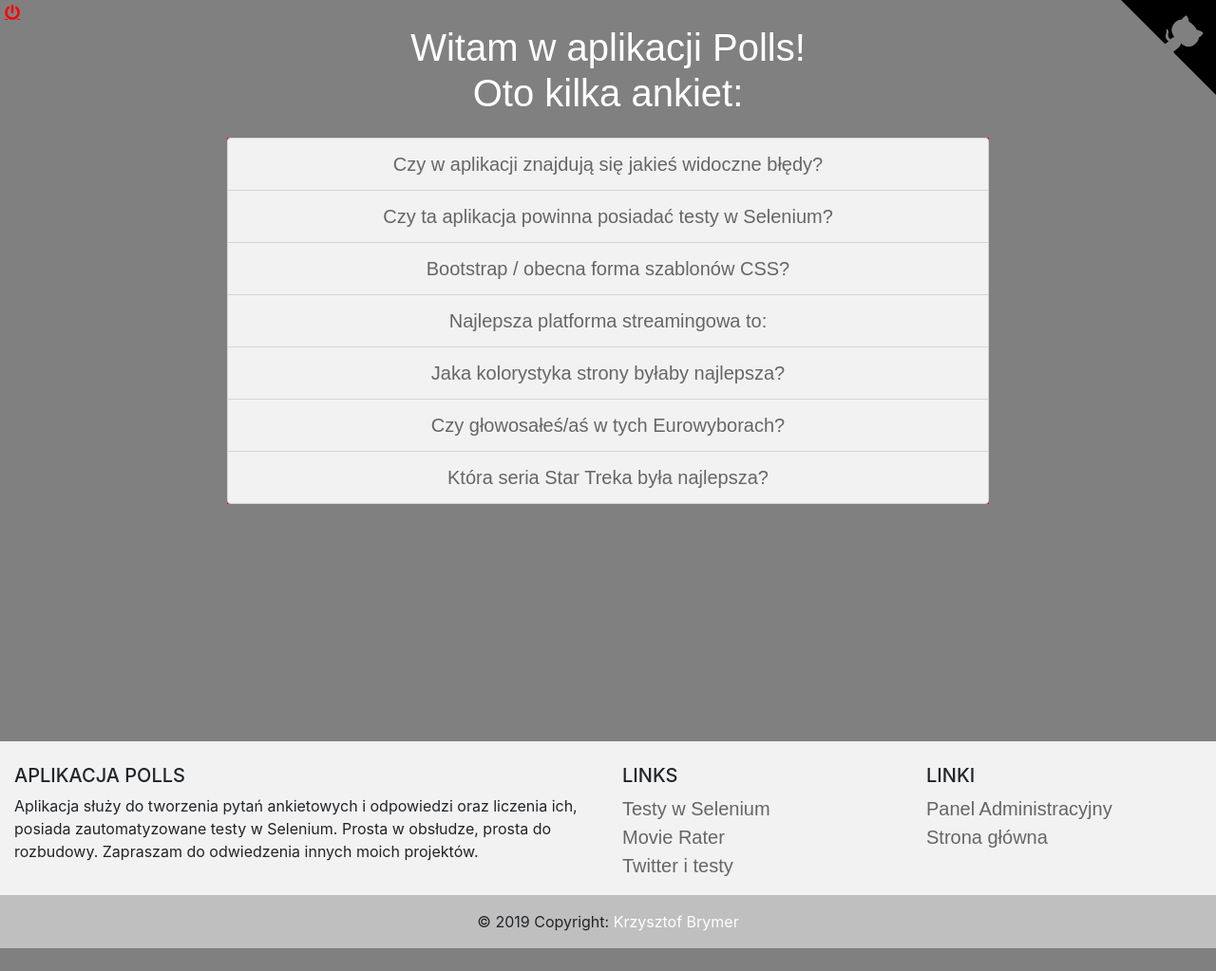
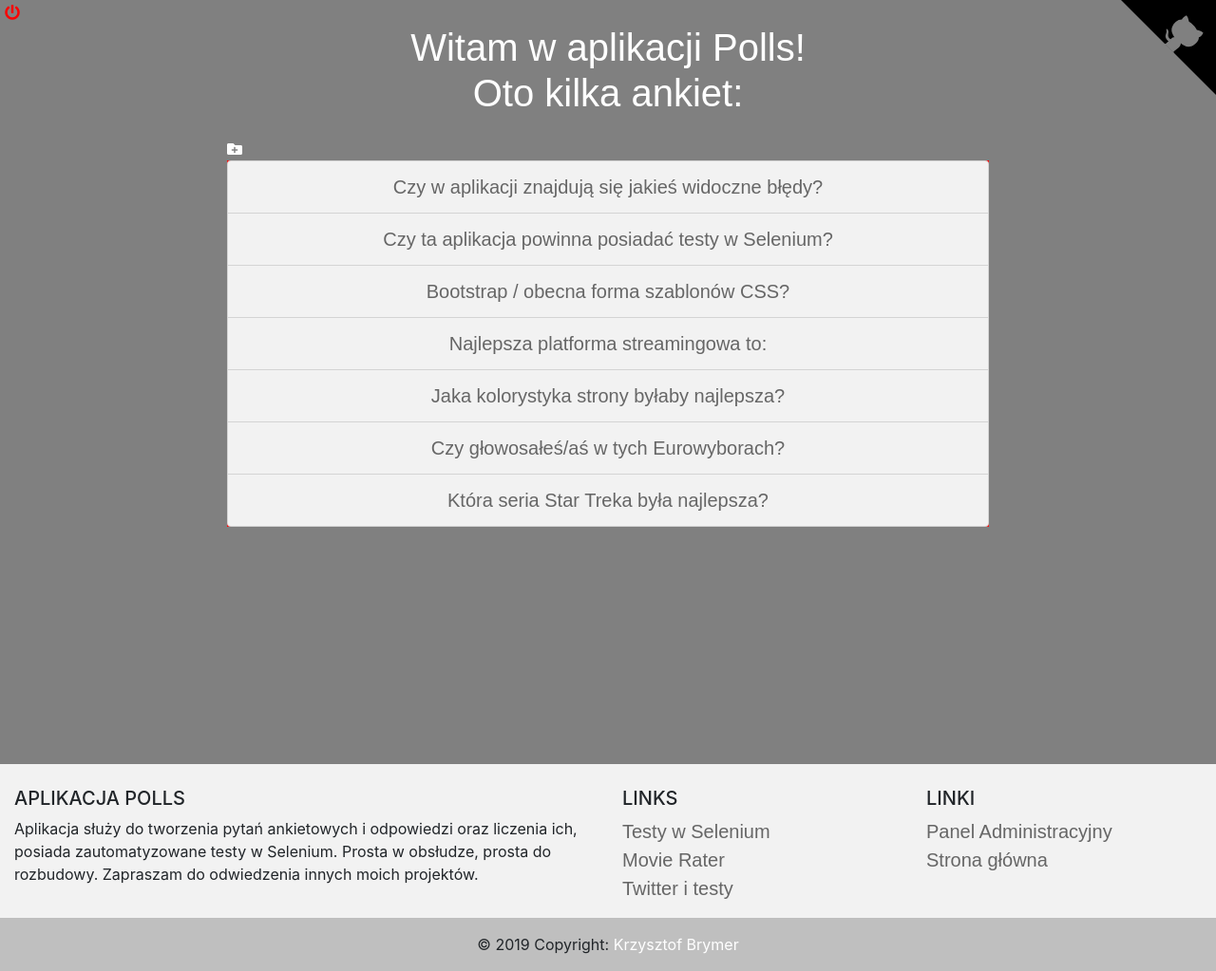
Before and after one commit to Sonny-skyez/Polls_Django_2.1, a Django app: page /polls/ in a window 1280 px wide. Shown: the whole page at 95% size. Before the commit the page ends 999 px from the top, so only its background shows below. Run offline with Django 3.2, Linux system fonts and the light colour scheme; data comes from the database, SQL or seed files in the repository; some libraries are stand-ins or nearby versions.

Commit message:
Added +question button, ready to deployment

```diff
--- a/polls/templates/polls/base.html
+++ b/polls/templates/polls/base.html
@@ -126,7 +126,7 @@
 
       <!-- Copyright -->
       <div class="footer-copyright text-center py-3">© 2019 Copyright:
-        <a href="https://github.com/Sonny-skyez" style="color: white;"> Krzysztof Brymer</a>
+        <a class="signature" href="https://github.com/Sonny-skyez"> Krzysztof Brymer</a>
       </div>
       <!-- Copyright -->
 
--- a/polls/templates/polls/index.html
+++ b/polls/templates/polls/index.html
@@ -9,6 +9,7 @@
 
         <h1 class="text-center">Witam w aplikacji Polls! <br/>Oto kilka ankiet:</h1>
 
+        <a class="fas fa-folder-plus" href="https://polls-application.herokuapp.com/admin/polls/question/add/"></a>
 
             {% if latest_question_list %}
 
--- a/static/polls/style.css
+++ b/static/polls/style.css
@@ -7,6 +7,7 @@ li a {
 
 li a:hover {
     color: black;
+    text-decoration: none;
 }
 
 
@@ -55,12 +56,6 @@ p1 {
 }
 
 
-.buttons {
-    width: 50%%;
-    margin: auto;
-}
-
-
 .list-group {
     width: 100%;
     background-color: red;
@@ -97,9 +92,33 @@ p1 {
 
 a.fa-power-off:hover {
     color: red;
+    text-decoration: none;
 }
 
 
 a.footer-copyright {
     color: red;
 }
+
+a.fa-folder-plus {
+    color: white;
+    text-decoration: none;
+}
+
+
+a.fa-folder-plus:hover {
+    color: red;
+    text-decoration: none;
+}
+
+
+a.signature {
+    color: white;
+    text-decoration: none;
+}
+
+
+a.signature:hover {
+    color: #404040;
+    text-decoration: none;
+}
```
